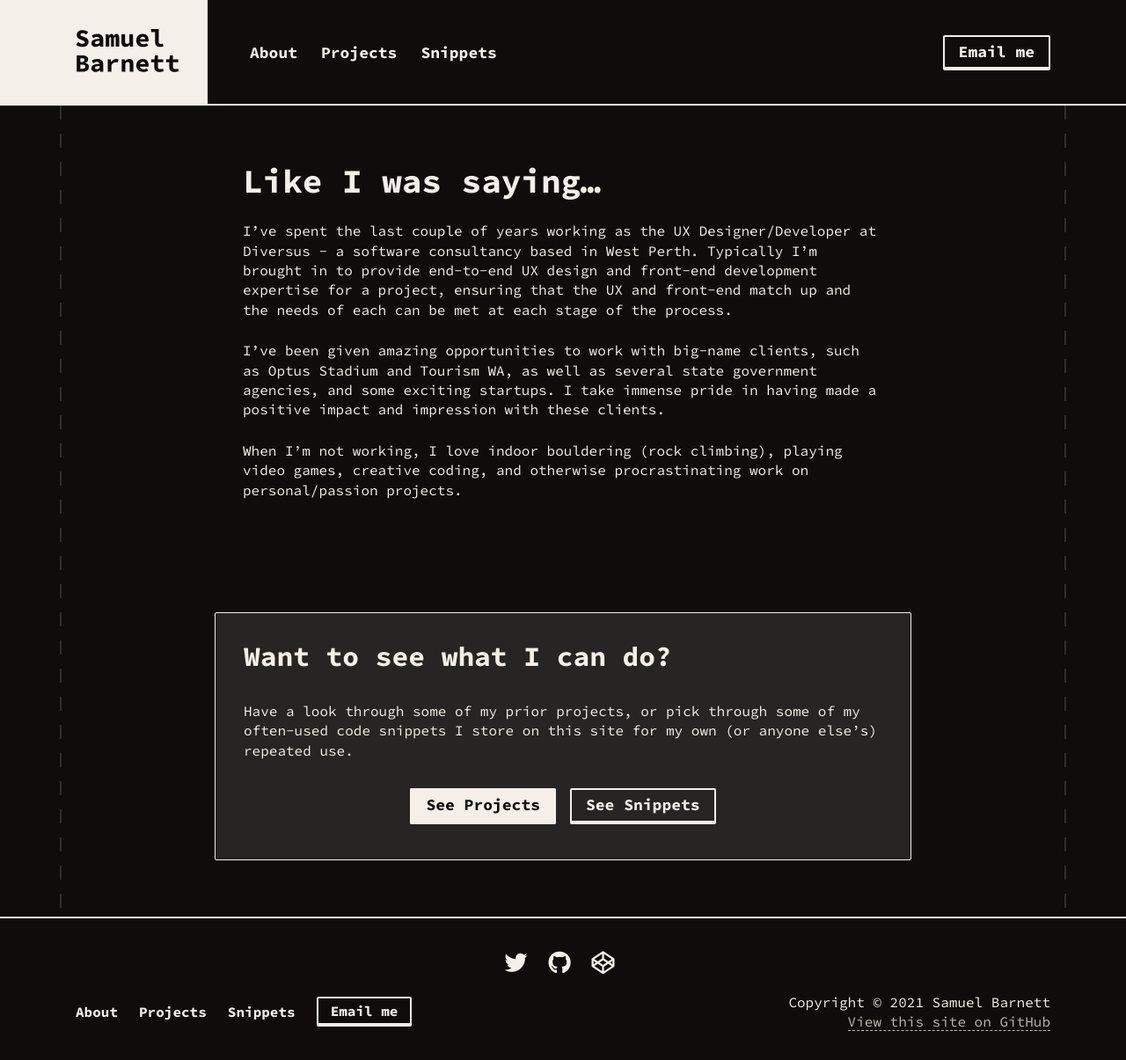
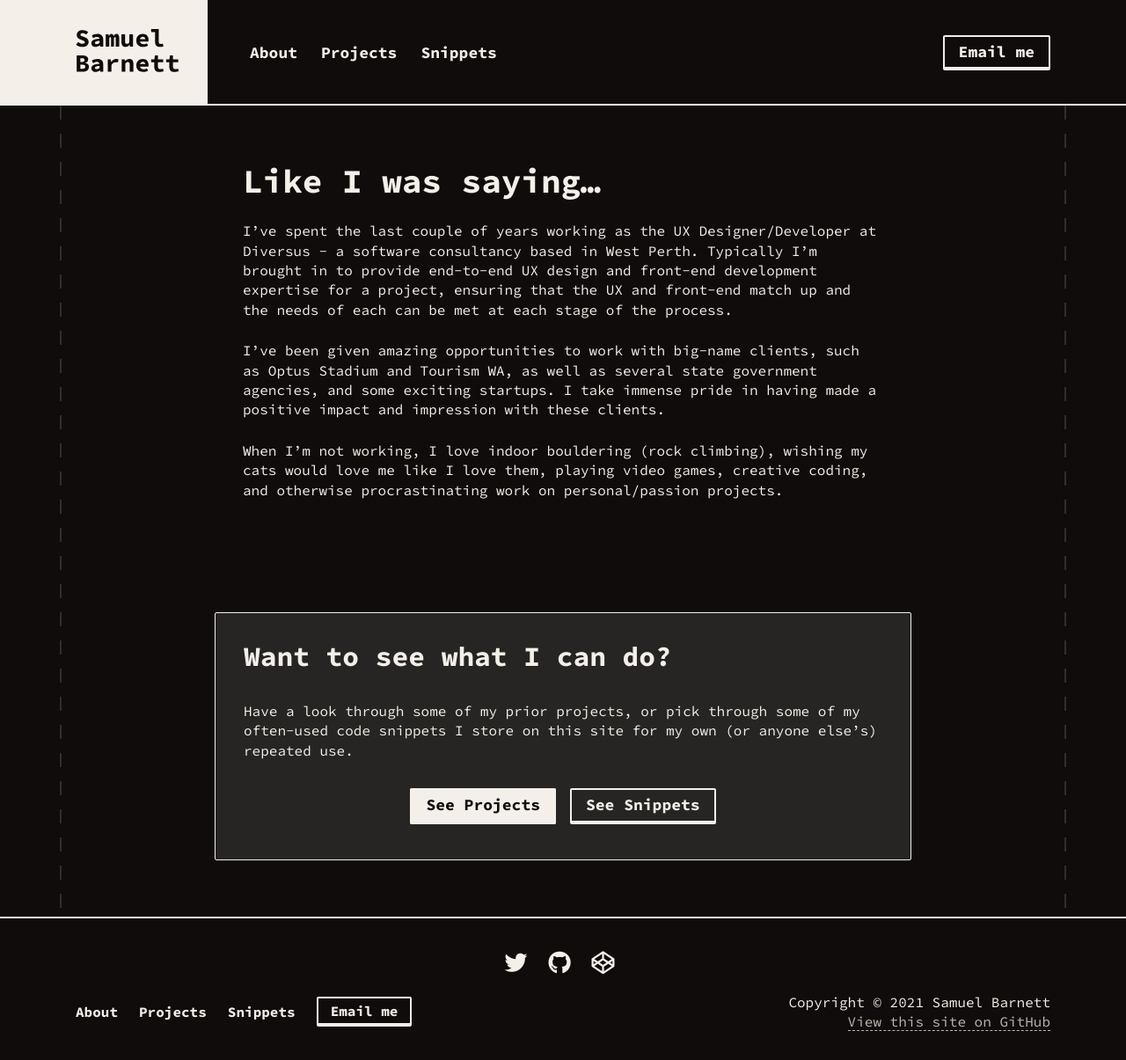
Before and after one commit to damnsamn/samuelbar.net_2020, a Jekyll site: the page built from _pages/about.md, in a window 1280 px wide. Shown: the whole page at 88% size. Built offline with Jekyll 4.4.1, drawn with Linux system fonts in a browser that asks for light colours; nearby versions of some CDN libraries.

Commit message:
Update about.md

```diff
--- a/_pages/about.md
+++ b/_pages/about.md
@@ -11,7 +11,7 @@ I've spent the last couple of years working as the UX Designer/Developer at Dive
 
 I've been given amazing opportunities to work with big-name clients, such as Optus Stadium and Tourism WA, as well as several state government agencies, and some exciting startups. I take immense pride in having made a positive impact and impression with these clients.
 
-When I'm not working, I love indoor bouldering (rock climbing), playing video games, creative coding, and otherwise procrastinating work on personal/passion projects.
+When I'm not working, I love indoor bouldering (rock climbing), wishing my cats would love me like I love them, playing video games, creative coding, and otherwise procrastinating work on personal/passion projects.
 
 {% include common/cta.html heading="Want to see what I can do?" description="Have a look through some of my prior projects, or pick through some of my often-used code snippets I store on this site for my own (or anyone else’s) repeated use."
 buttons="See Projects, /projects; See Snippets, /snippets, stroke" %}
```
